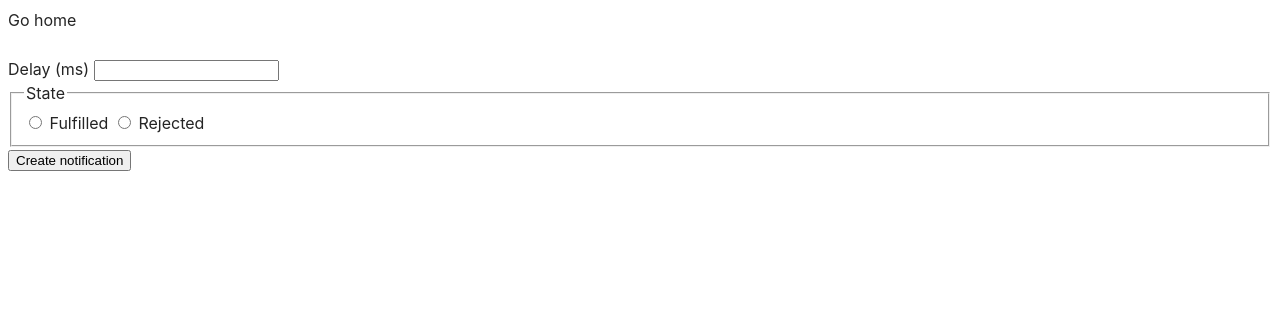
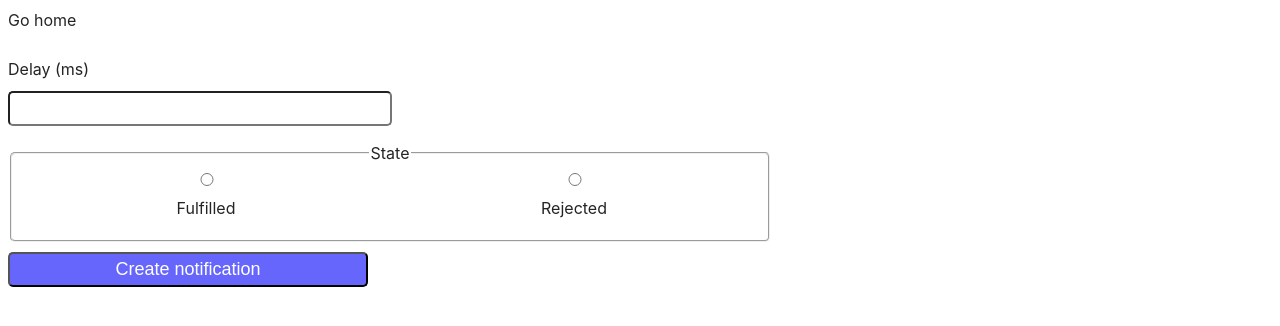
Before and after one commit to serg444s/goit-js-hw-10, a website built with Vite: page src/02-snackbar.html in a window 1280 px wide. Built offline with nearby package versions, Linux system fonts and the light colour scheme.

Commit message:
Update styles.css

```diff
--- a/src/css/styles.css
+++ b/src/css/styles.css
@@ -80,3 +80,47 @@ button[data-start]:focus {
   font-size: 12px;
   text-transform: uppercase;
 }
+
+.form input {
+  width: 360px;
+  border-radius: 5px;
+  padding: 5px 10px;
+  outline: none;
+  font-size: 18px;
+  outline: none;
+}
+
+.form input:focus {
+  border-color: #4e75ff;
+}
+
+.form button {
+  font-size: 18px;
+
+  outline: none;
+  width: 360px;
+  padding: 5px 10px;
+  border-radius: 5px;
+  margin-top: 10px;
+  background-color: rgb(102, 102, 252);
+  color: #ffffff;
+}
+
+.form button:hover {
+  background-color: rgb(0, 149, 255);
+}
+
+label {
+  display: flex;
+  flex-direction: column;
+  gap: 10px;
+  margin-bottom: 15px;
+}
+
+fieldset {
+  width: 200px;
+  padding: 5px 10px;
+  border-radius: 5px;
+  display: flex;
+  text-align: center;
+}
```
